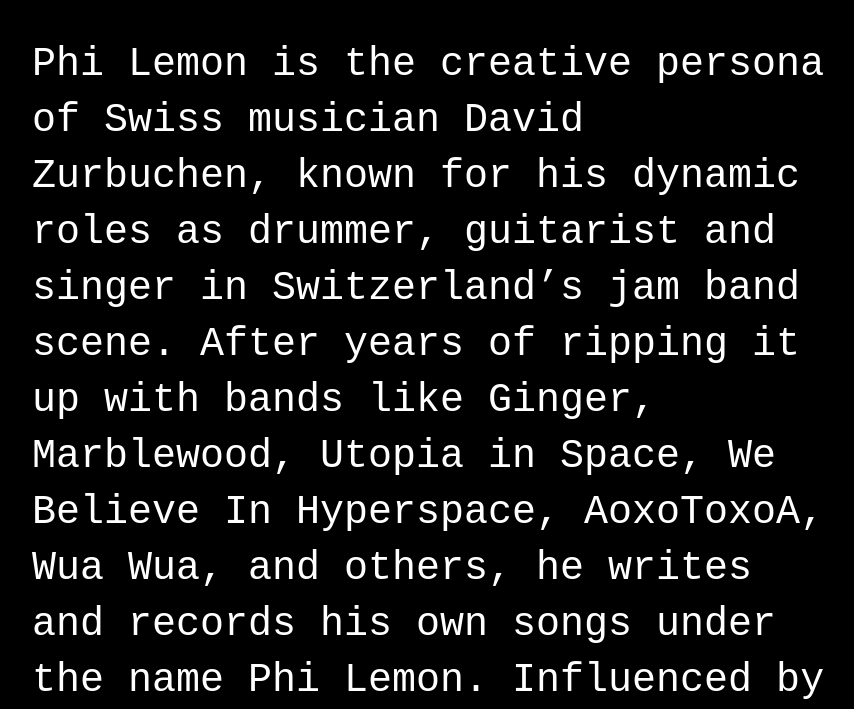
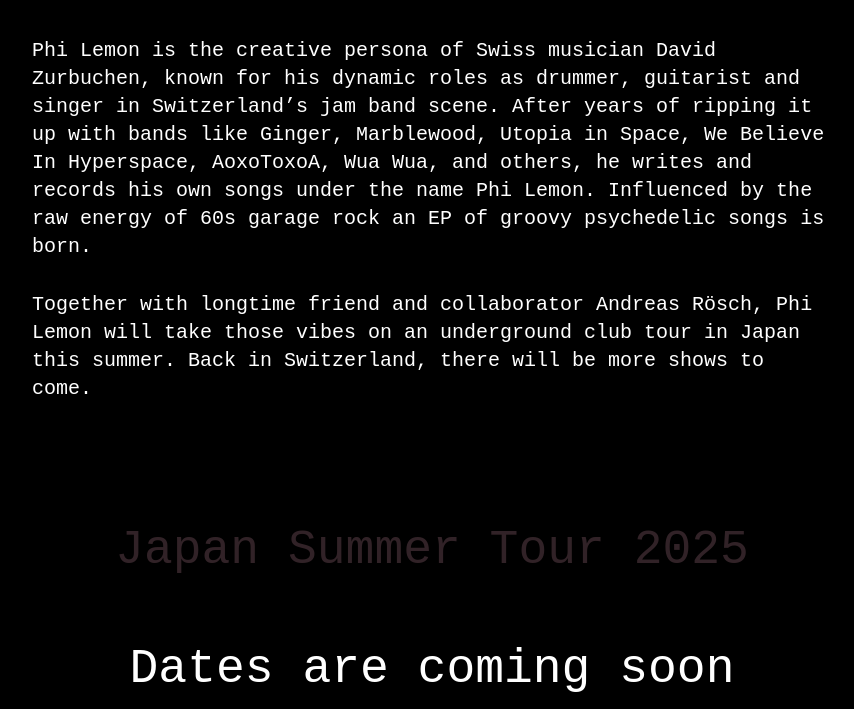
Before and after one commit to phi-lemon-music/phi-lemon-music.github.io, a plain HTML site: page index.html in a window 1280 px wide. Shown: the part 2071-2780 px from the top of the page, without its empty margins (208-1062 px from the left). Drawn offline with Linux system fonts and the light colour scheme.

Commit message:
Update index.html

```diff
--- a/index.html
+++ b/index.html
@@ -77,6 +77,15 @@
       50% { opacity: 0; }
     }
 
+    /* Pressetext-Größen */
+    .pressetext {
+      max-width: 800px;
+      margin: 0 auto;
+      text-align: left;
+      font-size: 40px;
+      line-height: 1.4;
+    }
+
     /* Responsive Desktop-Anpassungen */
     @media (min-width: 1024px) {
       body {
@@ -106,6 +115,9 @@
         font-size: 24px;
         margin-top: 30px;
         margin-bottom: 30px;
+      }
+      .pressetext {
+        font-size: 20px;
       }
     }
   </style>
@@ -137,8 +149,8 @@
     <img src="Phi_Lemon_quadratisch.jpg" alt="Phi Lemon quadratisch">
   </p>
 
-  <!-- Pressetext (größer: 40px auf Mobil, 20px auf Desktop) -->
-  <div style="max-width:800px; margin:0 auto; text-align:left; font-size:40px; line-height:1.4;">
+  <!-- Pressetext -->
+  <div class="pressetext">
     <p>Phi Lemon is the creative persona of Swiss musician David Zurbuchen, known for his dynamic roles as drummer, guitarist and singer in Switzerland’s jam band scene. After years of ripping it up with bands like Ginger, Marblewood, Utopia in Space, We Believe In Hyperspace, AoxoToxoA, Wua Wua, and others, he writes and records his own songs under the name Phi Lemon. Influenced by the raw energy of 60s garage rock an EP of groovy psychedelic songs is born.</p>
     <p>Together with longtime friend and collaborator Andreas Rösch, Phi Lemon will take those vibes on an underground club tour in Japan this summer. Back in Switzerland, there will be more shows to come.</p>
   </div>
```
